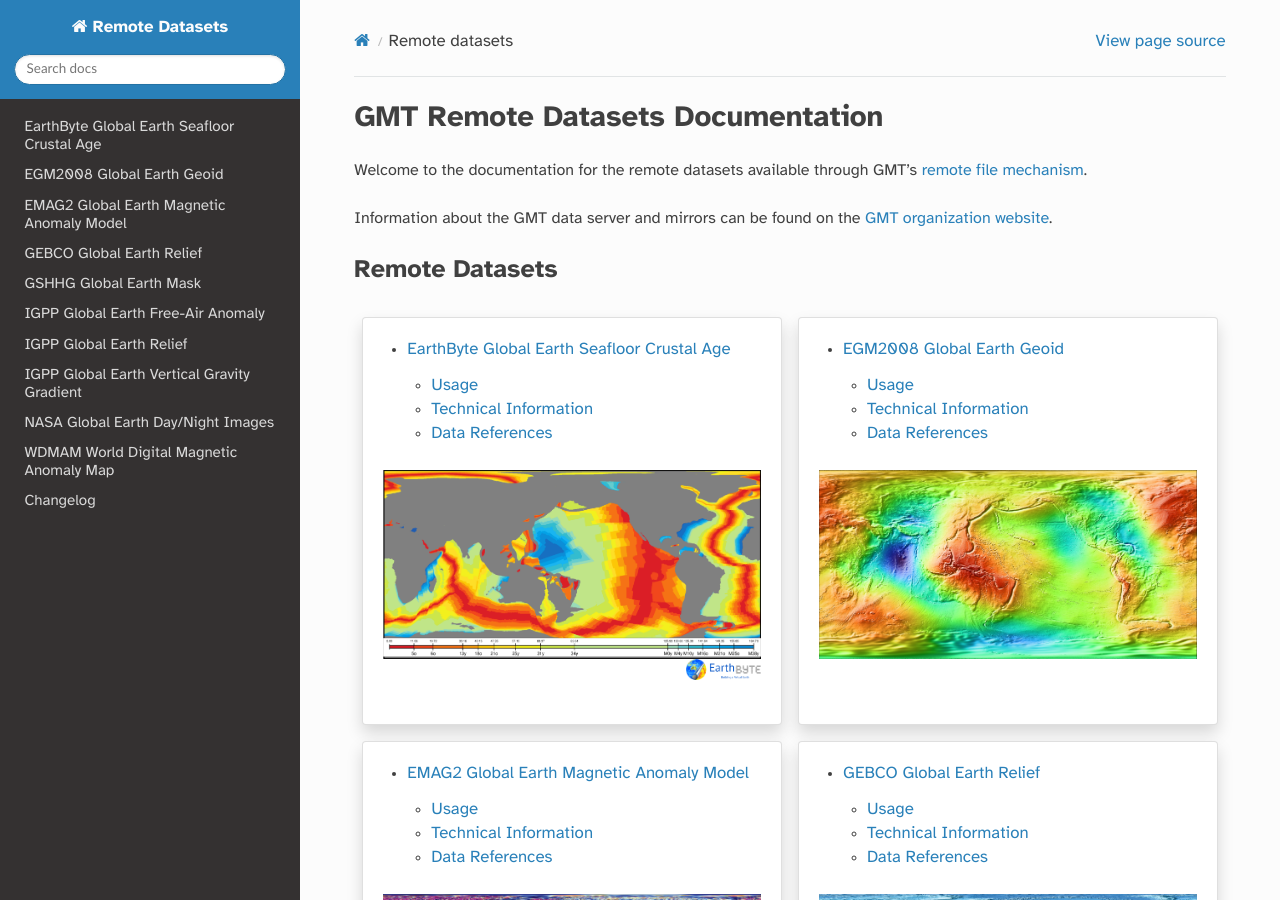
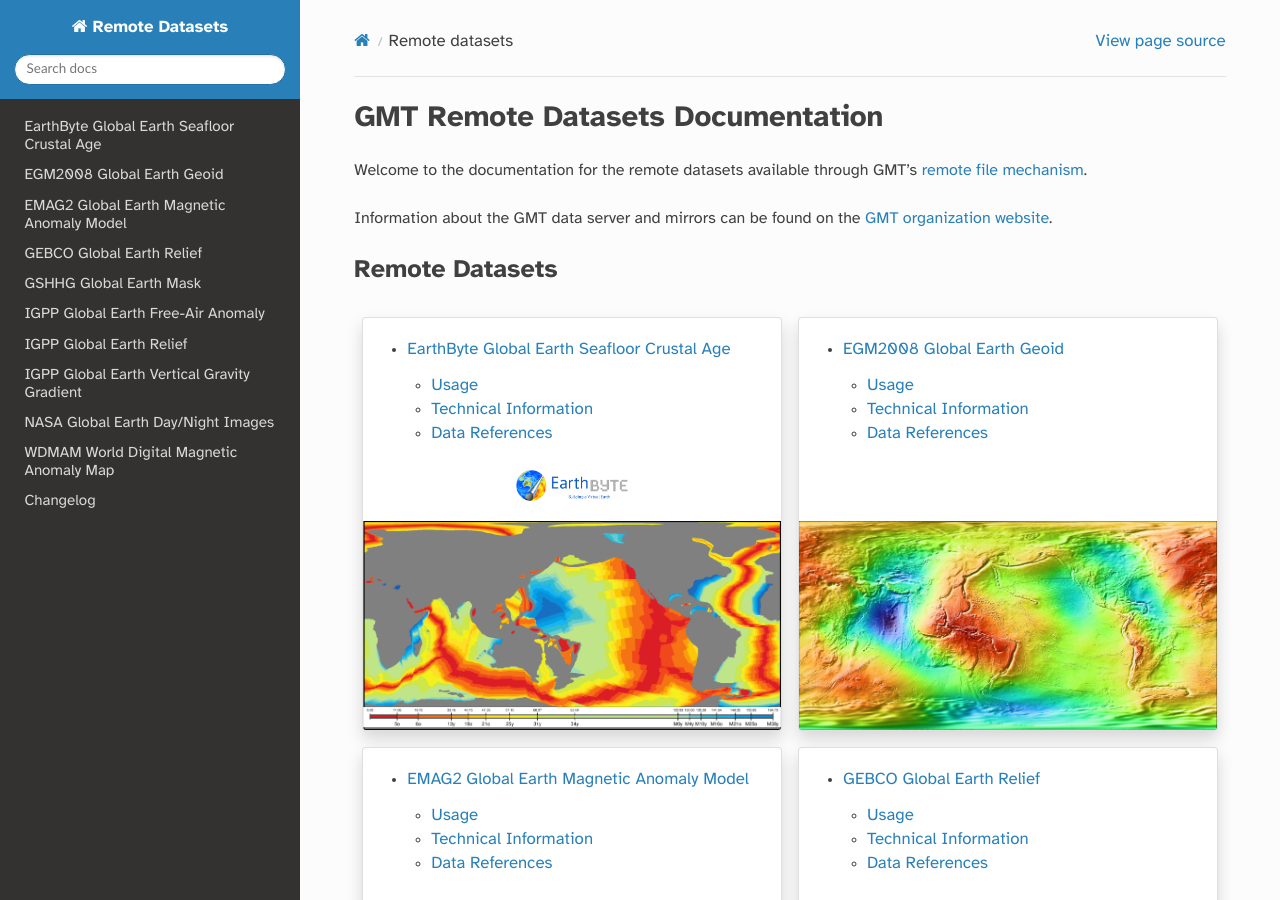
Before and after one commit to GenericMappingTools/remote-datasets, a Sphinx documentation site: the page built from docs/index.rst, in a window 1280 px wide and 900 px high. Built offline with Sphinx 7.4.7 and the Read the Docs theme 2.0.0, drawn with Linux system fonts in a browser that asks for light colours.

Commit message:
Use img-bottom directive

```diff
--- a/docs/index.rst
+++ b/docs/index.rst
@@ -14,128 +14,108 @@
 
 .. panels::
 
+    ---
+    :img-bottom: /_static/GMT_age.png
 
     .. toctree::
         :maxdepth: 2
 
         earth-age.rst
 
-    .. figure:: /_static/GMT_age.png
+    .. figure:: /_static/EarthByte_logo_small.png
         :align: center
-
-    .. figure:: /_static/EarthByte_logo_small.png
-        :align: right
-        :scale: 10 %
+        :scale: 15 %
 
     ---
+    :img-bottom: /_static/GMT_geoid.jpg
 
     .. toctree::
         :maxdepth: 2
 
         earth-geoid.rst
 
-    .. figure:: /_static/GMT_geoid.jpg
-        :align: center
-
     ---
+    :img-bottom: /_static/GMT_mag.jpg
 
     .. toctree::
         :maxdepth: 2
 
         earth-mag.rst
 
-    .. figure:: /_static/GMT_mag.jpg
-        :align: center
-
     ---
+    :img-bottom: /_static/GMT_gebcosi.jpg
 
     .. toctree::
         :maxdepth: 2
 
         earth-gebco.rst
 
-    .. figure:: /_static/GMT_gebcosi.jpg
+    .. figure:: /_static/igpp.png
         :align: center
-
-    .. figure:: /_static/igpp.png
-        :align: right
-        :scale: 10 %
+        :scale: 15 %
 
     ---
+    :img-bottom: /_static/GMT_earthmask.png
 
     .. toctree::
         :maxdepth: 2
 
         earth-masks.rst
 
-    .. figure:: /_static/GMT_earthmask.png
-        :align: center
-
     ---
+    :img-bottom: /_static/GMT_faa.jpg
 
     .. toctree::
         :maxdepth: 2
 
         earth-faa.rst
 
-    .. figure:: /_static/GMT_faa.jpg
+    .. figure:: /_static/igpp.png
         :align: center
-
-    .. figure:: /_static/igpp.png
-        :align: right
-        :scale: 10 %
+        :scale: 15 %
 
     ---
+    :img-bottom: /_static/GMT_dem.jpg
 
     .. toctree::
         :maxdepth: 2
 
         earth-relief.rst
 
-    .. figure:: /_static/GMT_dem.jpg
+    .. figure:: /_static/igpp.png
         :align: center
-
-    .. figure:: /_static/igpp.png
-        :align: right
-        :scale: 10 %
+        :scale: 15 %
 
     ---
+    :img-bottom: /_static/GMT_vgg.jpg
 
     .. toctree::
         :maxdepth: 2
 
         earth-vgg.rst
 
-    .. figure:: /_static/GMT_vgg.jpg
+    .. figure:: /_static/igpp.png
         :align: center
-
-    .. figure:: /_static/igpp.png
-        :align: right
-        :scale: 10 %
+        :scale: 15 %
 
     ---
+    :img-bottom: /_static/GMT_daynight.jpg
 
     .. toctree::
         :maxdepth: 2
 
         earth-daynight.rst
 
-    .. figure:: /_static/GMT_daynight.jpg
+    .. figure:: /_static/nasa-logo-web-rgb.png
         :align: center
-
-    .. figure:: /_static/nasa-logo-web-rgb.png
-        :align: right
-        :scale: 10 %
+        :scale: 15 %
 
     ---
-
+    :img-bottom: /_static/GMT_wdmam.jpg
     .. toctree::
         :maxdepth: 2
 
         earth-wdmam.rst
-
-    .. figure:: /_static/GMT_wdmam.jpg
-        :align: center
 
 Reference
 ^^^^^^^^^
```
